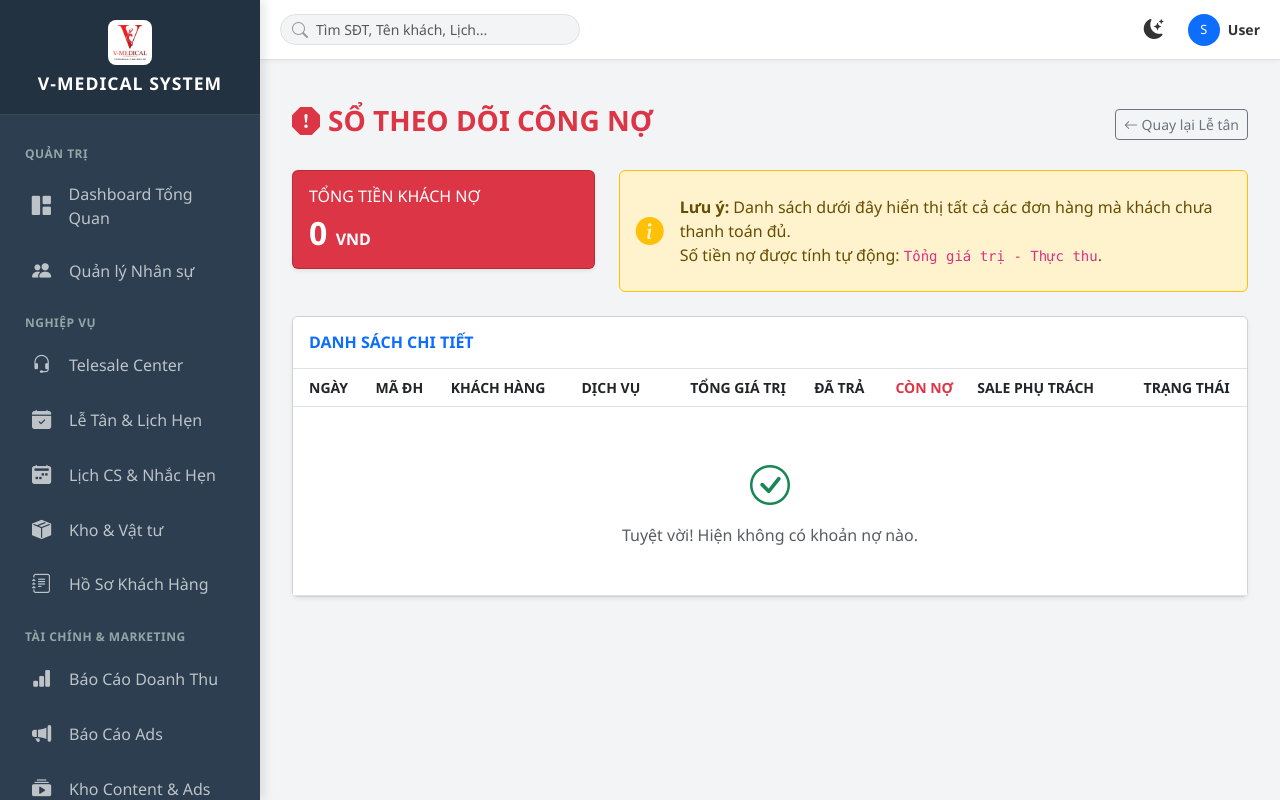
After one commit to tunglb94/v-medical, a Django app: page /sales/debt/ in a window 1280 px wide. The commit adds this page. Run offline with Django 5.2, Linux system fonts and the light colour scheme; the visitor is signed in with stand-in values (Sample User, id 1); data comes from the database, SQL or seed files in the repository; data that the repository does not hold is empty; some libraries are stand-ins or nearby versions.

Commit message:
Them tinh nang quan ly cong no

```diff
--- a/apps/sales/views.py
+++ b/apps/sales/views.py
@@ -319,3 +319,21 @@ def admin_dashboard(request):
         'recent_orders': recent_orders,
     }
     return render(request, 'admin_dashboard.html', context)
+
+
+# --- [MỚI] 4. QUẢN LÝ CÔNG NỢ ---
+@login_required(login_url='/auth/login/')
+@allowed_users(allowed_roles=['ADMIN', 'RECEPTIONIST'])
+def debt_manager(request):
+    # Lấy các đơn hàng có nợ > 0
+    # Thêm select_related để tối ưu truy vấn
+    debt_orders = Order.objects.filter(debt_amount__gt=0).select_related('customer', 'service', 'assigned_consultant').order_by('-order_date')
+
+    # Tính tổng nợ toàn hệ thống
+    total_debt = debt_orders.aggregate(Sum('debt_amount'))['debt_amount__sum'] or 0
+
+    context = {
+        'debt_orders': debt_orders,
+        'total_debt': total_debt,
+    }
+    return render(request, 'sales/debt_list.html', context)
--- a/apps/telesales/models.py
+++ b/apps/telesales/models.py
@@ -3,7 +3,7 @@ from django.conf import settings
 from apps.customers.models import Customer
 
 class CallLog(models.Model):
-    # --- CẬP NHẬT TRẠNG THÁI GỌI ---
+    #
     class CallStatus(models.TextChoices):
         NEW = "NEW", "Mới (Chưa gọi)"       # Mặc định
         NO_ANSWER = "NO_ANSWER", "Không nhấc máy"
@@ -21,7 +21,7 @@ class CallLog(models.Model):
     status = models.CharField(max_length=50, choices=CallStatus.choices, default=CallStatus.NEW, verbose_name="Kết quả cuộc gọi")
     note = models.TextField(blank=True, verbose_name="Ghi chú chi tiết")
 
-    # --- THÊM MỚI: Lịch hẹn gọi lại (cho trạng thái FOLLOW_UP) ---
+    #
     callback_time = models.DateTimeField(null=True, blank=True, verbose_name="Lịch hẹn gọi lại")
 
     call_time = models.DateTimeField(auto_now_add=True, verbose_name="Thời gian gọi")
--- a/config/urls.py
+++ b/config/urls.py
@@ -16,8 +16,9 @@ from apps.bookings.views import (
 )
 
 # Import views từ Sales
+# [CẬP NHẬT] Thêm debt_manager vào đây
 from apps.sales.views import (
-    revenue_dashboard, print_invoice, admin_dashboard
+    revenue_dashboard, print_invoice, admin_dashboard, debt_manager
 )
 
 urlpatterns = [
@@ -56,6 +57,9 @@ urlpatterns = [
     path('sales/report/', revenue_dashboard, name='sales_report'),
     path('sales/invoice/<int:order_id>/', print_invoice, name='print_invoice'),
 
+    # [MỚI] Đường dẫn quản lý công nợ
+    path('sales/debt/', debt_manager, name='debt_manager'),
+
     # --- 7. MODULES KHÁC ---
     path('customers/', include('apps.customers.urls')),
     path('marketing/', include('apps.marketing.urls')),
--- /dev/null
+++ b/templates/sales/debt_list.html
@@ -0,0 +1,93 @@
+{% extends 'base.html' %}
+{% load humanize %}
+
+{% block title %}Quản lý Công nợ{% endblock %}
+
+{% block content %}
+<div class="container-fluid">
+    <div class="d-flex justify-content-between align-items-center my-4">
+        <h3 class="text-danger fw-bold"><i class="bi bi-exclamation-octagon-fill me-2"></i>SỔ THEO DÕI CÔNG NỢ</h3>
+        <div>
+            <a href="{% url 'reception_home' %}" class="btn btn-outline-secondary btn-sm"><i class="bi bi-arrow-left"></i> Quay lại Lễ tân</a>
+        </div>
+    </div>
+
+    <div class="row mb-4">
+        <div class="col-md-4">
+            <div class="card bg-danger text-white shadow-sm">
+                <div class="card-body">
+                    <h6 class="card-title text-uppercase mb-2">Tổng tiền khách nợ</h6>
+                    <h2 class="fw-bold mb-0">{{ total_debt|intcomma }} <small class="fs-6">VND</small></h2>
+                </div>
+            </div>
+        </div>
+        <div class="col-md-8">
+            <div class="alert alert-warning border-warning h-100 d-flex align-items-center">
+                <i class="bi bi-info-circle-fill fs-3 me-3 text-warning"></i>
+                <div>
+                    <strong>Lưu ý:</strong> Danh sách dưới đây hiển thị tất cả các đơn hàng mà khách chưa thanh toán đủ.
+                    <br>Số tiền nợ được tính tự động: <code>Tổng giá trị - Thực thu</code>.
+                </div>
+            </div>
+        </div>
+    </div>
+
+    <div class="card shadow-sm">
+        <div class="card-header bg-white py-3 border-bottom">
+            <h6 class="m-0 fw-bold text-primary">DANH SÁCH CHI TIẾT</h6>
+        </div>
+        <div class="card-body p-0">
+            <div class="table-responsive">
+                <table class="table table-hover align-middle mb-0">
+                    <thead class="bg-light text-secondary small text-uppercase">
+                        <tr>
+                            <th class="ps-3">Ngày</th>
+                            <th>Mã ĐH</th>
+                            <th>Khách hàng</th>
+                            <th>Dịch vụ</th>
+                            <th class="text-end">Tổng giá trị</th>
+                            <th class="text-end">Đã trả</th>
+                            <th class="text-end text-danger fw-bold pe-3">Còn nợ</th>
+                            <th>Sale phụ trách</th>
+                            <th class="text-center">Trạng thái</th>
+                        </tr>
+                    </thead>
+                    <tbody>
+                        {% for order in debt_orders %}
+                        <tr>
+                            <td class="ps-3 text-muted small">{{ order.order_date|date:"d/m/Y" }}</td>
+                            <td><span class="badge bg-light text-dark border">#{{ order.id }}</span></td>
+                            <td>
+                                <div class="fw-bold text-primary">{{ order.customer.name }}</div>
+                                <div class="small text-muted">{{ order.customer.phone }}</div>
+                            </td>
+                            <td>{{ order.service.name }}</td>
+                            <td class="text-end fw-bold">{{ order.total_amount|intcomma }}</td>
+                            <td class="text-end text-success">{{ order.actual_revenue|intcomma }}</td>
+                            <td class="text-end text-danger fw-bold pe-3">{{ order.debt_amount|intcomma }}</td>
+                            <td>
+                                {% if order.assigned_consultant %}
+                                    {{ order.assigned_consultant.last_name }} {{ order.assigned_consultant.first_name }}
+                                {% else %}
+                                    <span class="text-muted">--</span>
+                                {% endif %}
+                            </td>
+                            <td class="text-center">
+                                <span class="badge bg-danger bg-opacity-10 text-danger px-3 py-2">CHƯA XONG</span>
+                            </td>
+                        </tr>
+                        {% empty %}
+                        <tr>
+                            <td colspan="9" class="text-center py-5 text-muted">
+                                <i class="bi bi-check-circle fs-1 text-success mb-2 d-block"></i>
+                                Tuyệt vời! Hiện không có khoản nợ nào.
+                            </td>
+                        </tr>
+                        {% endfor %}
+                    </tbody>
+                </table>
+            </div>
+        </div>
+    </div>
+</div>
+{% endblock %}
```
Also changed, not shown: apps/bookings/views.py (+22 -12 lines), apps/sales/models.py (+31 -6 lines), apps/service_calendar/models.py (+15 -0 lines), apps/telesales/views.py (+27 -28 lines), templates/bookings/reception_dashboard.html (+54 -11 lines), 3 other files.
